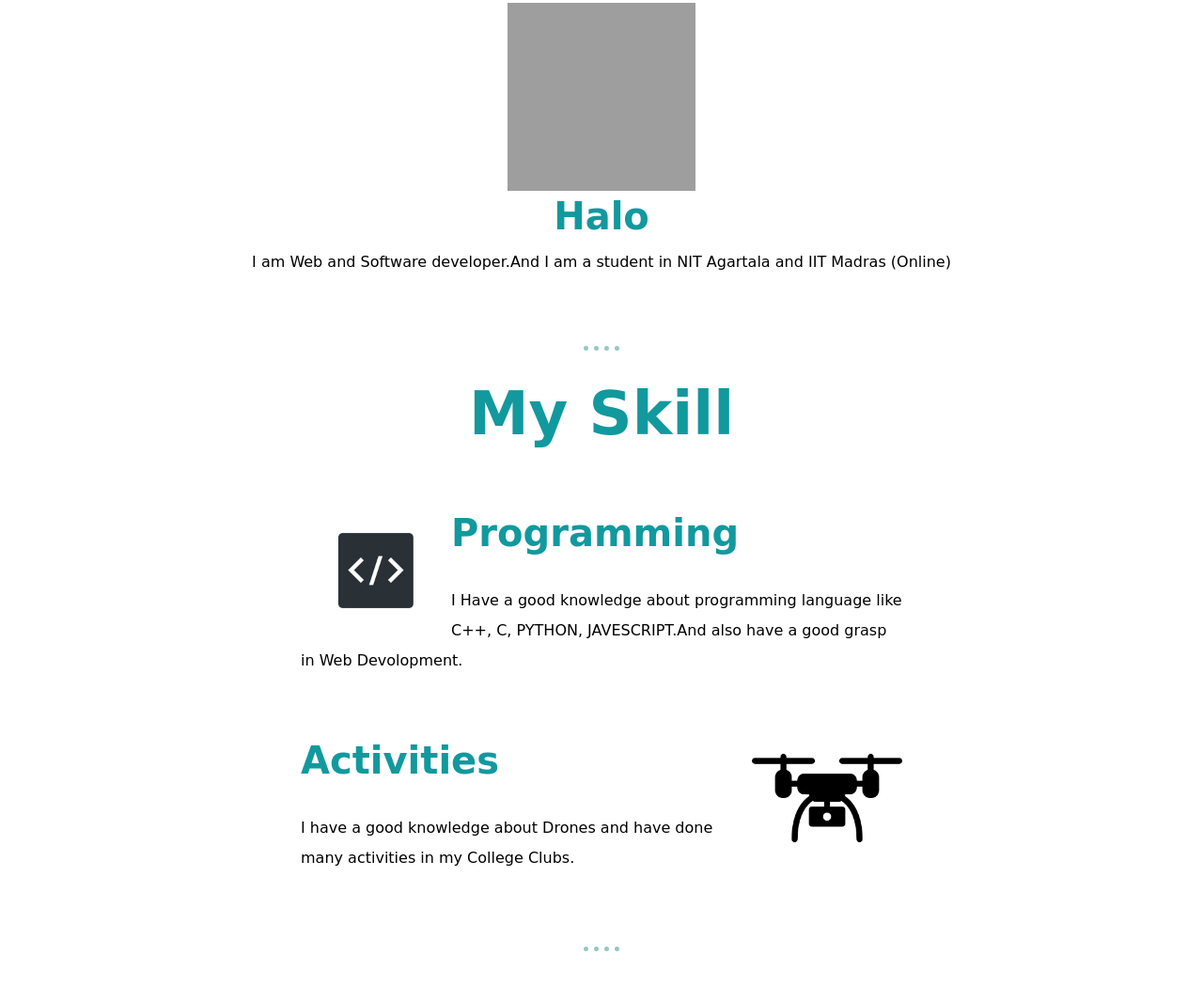
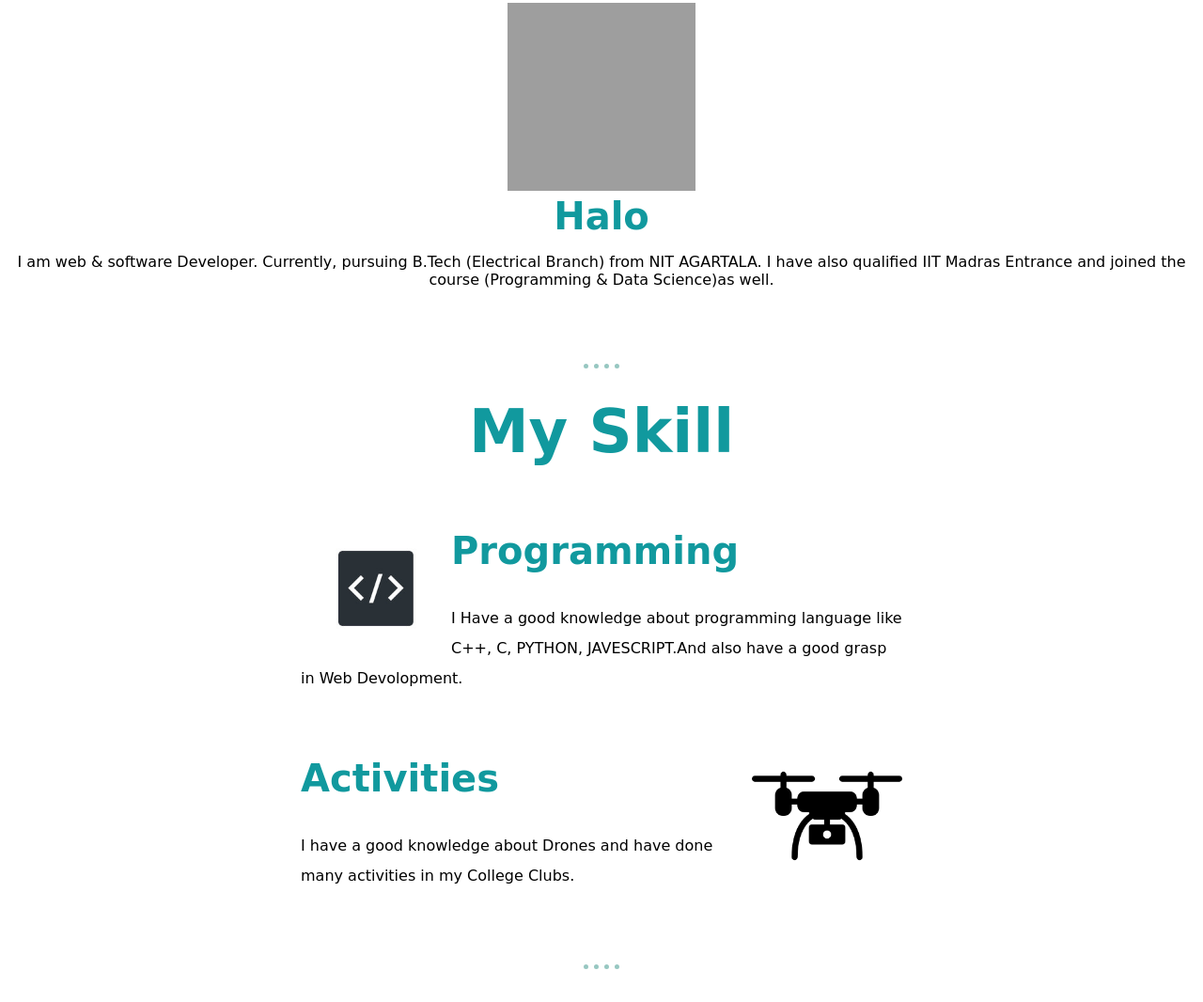
Before and after one commit to djbhatt123/Debraj_Website, a plain HTML site: page index.html in a window 1280 px wide. Shown: the part 748-1814 px from the top of the page at 94% size. Drawn offline with Linux system fonts and the light colour scheme; grey boxes are pictures that could not be loaded; a web font is replaced by a local one.

Commit message:
Update index.html
2

```diff
--- a/index.html
+++ b/index.html
@@ -28,7 +28,8 @@
         <div class="Profile">
             <img src="Personal_Image_Circled.png" alt="Personal_Image" class="Personal-Image">
             <h3>Halo</h3>
-            <p>I am Web and Software developer.And I am a student in NIT Agartala and IIT Madras (Online)</p>
+            <p>I am web & software Developer. Currently, pursuing B.Tech (Electrical Branch) from NIT AGARTALA.
+I have also qualified IIT Madras Entrance and joined the course (Programming & Data Science)as well.</p>
         </div>
         <hr>
         <div class="Skill">
```
